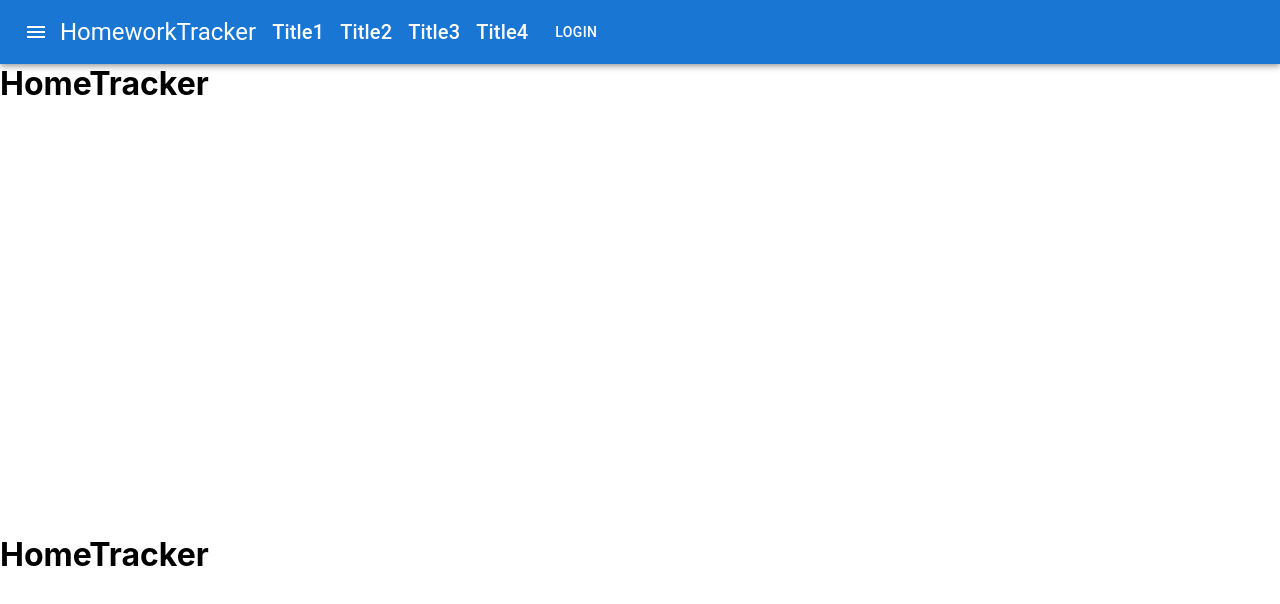
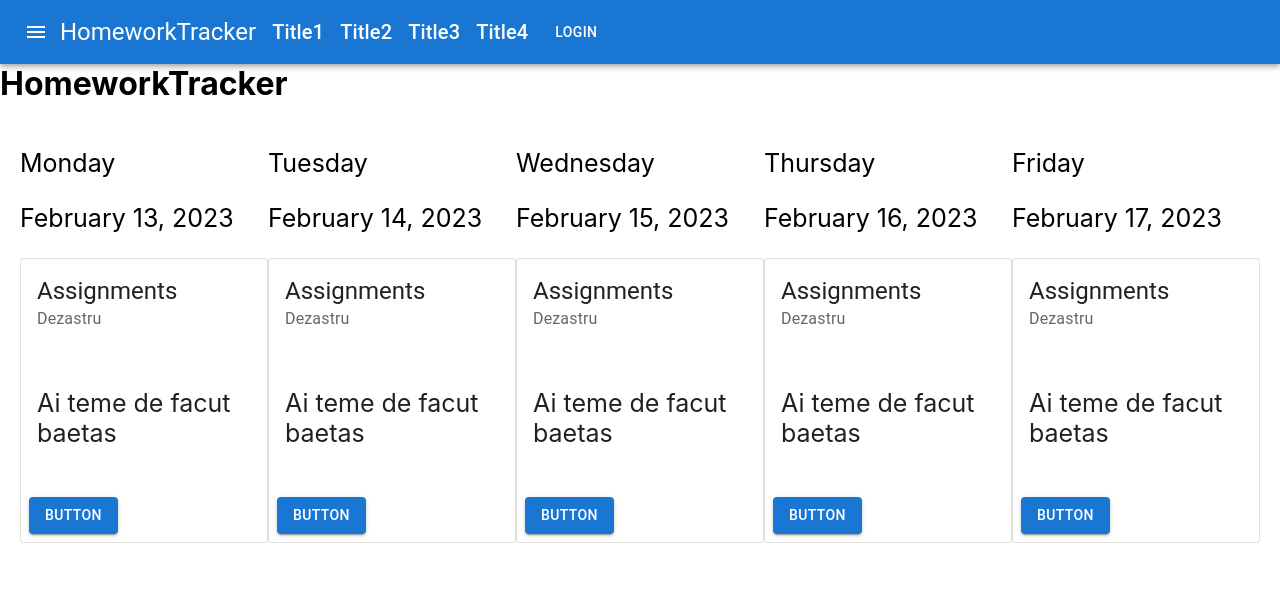
Before and after one commit to HrenciucAlb/Homework-Tracker, a React (Create React App) app: page / in a window 1280 px wide. Shown: the top 604 px of the page. Built offline with nearby package versions, Linux system fonts and the light colour scheme.

Commit message:
added AssignmentCard component, added days of the week and their dates

```diff
--- a/src/components/Content.jsx
+++ b/src/components/Content.jsx
@@ -1,12 +1,51 @@
-import { Box, Stack } from "@mui/system";
+import { Stack } from "@mui/system";
 import React from "react";
+import { startOfWeek, endOfWeek, eachDayOfInterval, format } from "date-fns";
+import AssignmentCard from "./common/AssignmentCard";
+
+const weekDates = eachDayOfInterval({
+  start: startOfWeek(new Date()),
+  end: endOfWeek(new Date()),
+});
+
+weekDates.pop();
+
+const listedDates = weekDates.map((date) => format(date, "MMMM dd, yyyy"));
 
 const Content = () => {
   return (
     <Stack spacing={2}>
-      <h1>HomeTracker</h1>
-      <Stack sx={{ height: "50vh" }}></Stack> {/* Empty section */}
-      <h1>HomeTracker</h1>
+      <h1>HomeworkTracker</h1>
+      <div style={{ margin: "20px" }}>
+        {" "}
+        <Stack direction="row" justifyContent="space-between">
+          <div style={{ fontSize: "25px" }}>
+            <p>Monday</p>
+            <p>{listedDates[1]}</p>
+            <AssignmentCard />
+          </div>
+          <div style={{ fontSize: "25px" }}>
+            <p>Tuesday</p>
+            <p>{listedDates[2]}</p>
+            <AssignmentCard />
+          </div>
+          <div style={{ fontSize: "25px" }}>
+            <p>Wednesday</p>
+            <p>{listedDates[3]}</p>
+            <AssignmentCard />
+          </div>
+          <div style={{ fontSize: "25px" }}>
+            <p>Thursday</p>
+            <p>{listedDates[4]}</p>
+            <AssignmentCard />
+          </div>
+          <div style={{ fontSize: "25px" }}>
+            <p>Friday</p>
+            <p>{listedDates[5]}</p>
+            <AssignmentCard />
+          </div>
+        </Stack>
+      </div>
     </Stack>
   );
 };
--- /dev/null
+++ b/src/components/common/AssignmentCard.jsx
@@ -0,0 +1,27 @@
+import React from "react";
+import {
+  Card,
+  CardHeader,
+  CardContent,
+  CardActions,
+  Button,
+} from "@mui/material";
+
+const AssignmentCard = () => {
+  return (
+    <Card variant="outlined" elevation={3}>
+      {" "}
+      <CardHeader title="Assignments" subheader="Dezastru" />
+      <CardContent>
+        <p>Ai teme de facut baetas</p>
+      </CardContent>
+      <CardActions>
+        <Button variant="contained" color="primary">
+          Button
+        </Button>
+      </CardActions>
+    </Card>
+  );
+};
+
+export default AssignmentCard;
```
